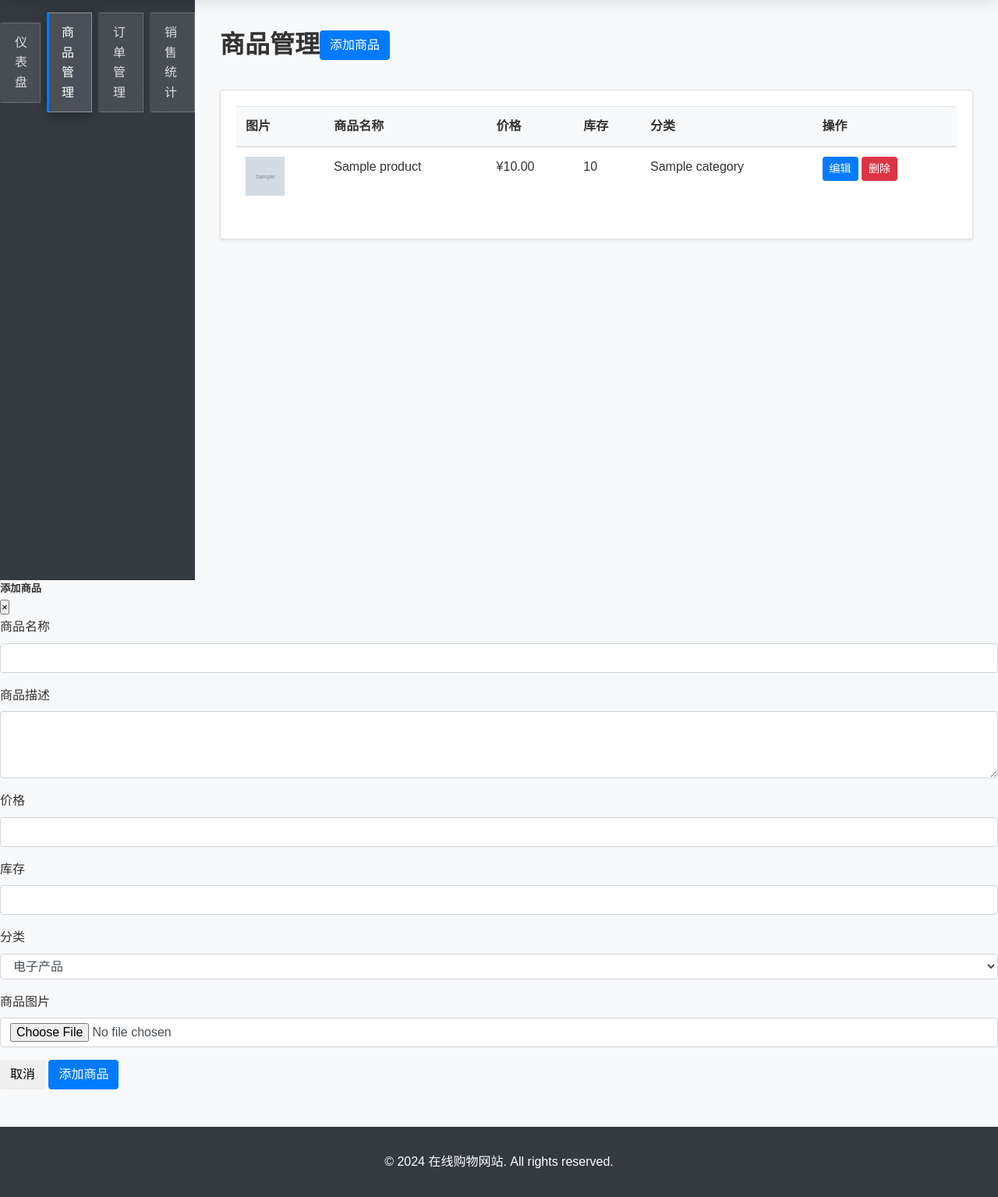
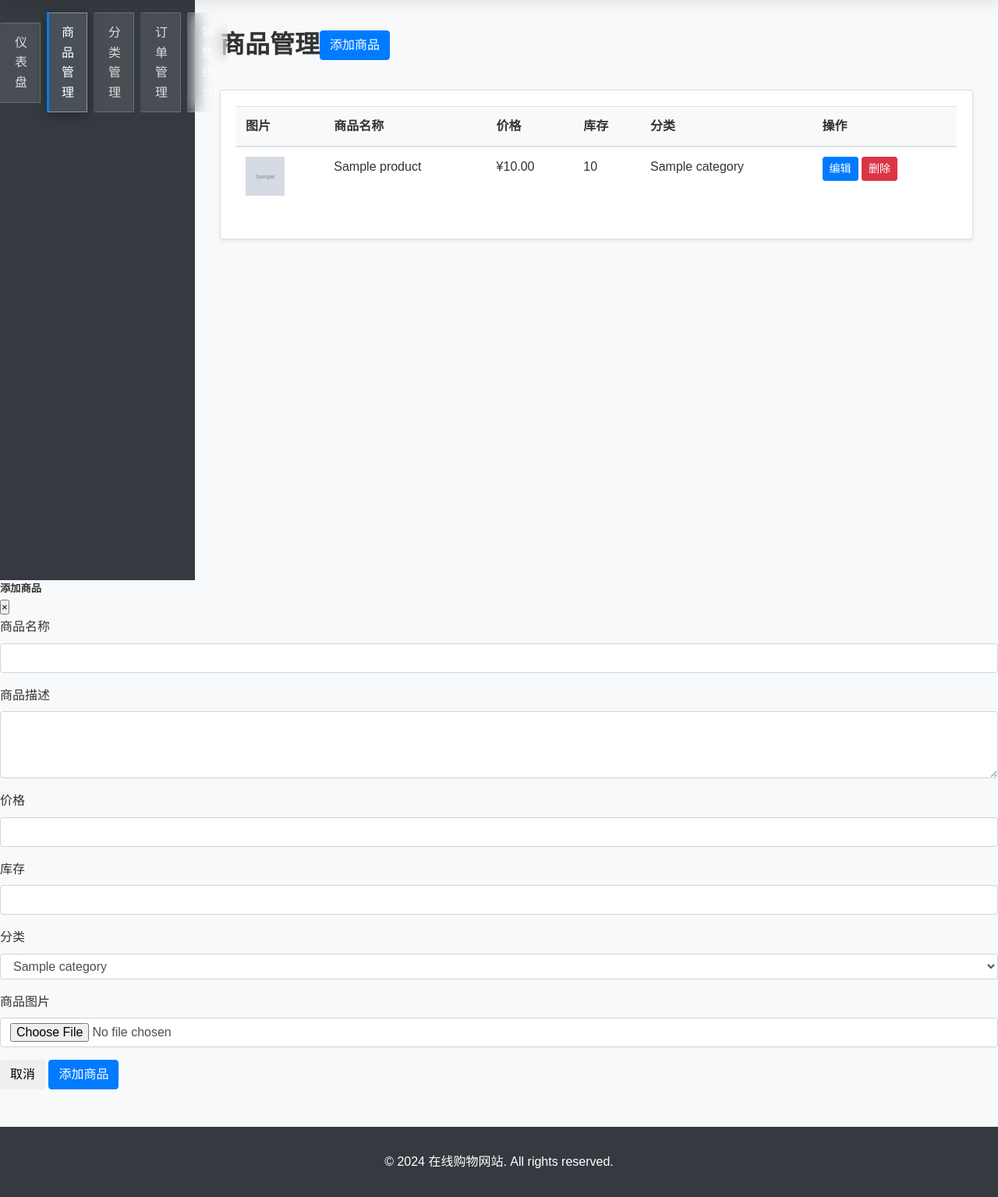
Before and after one commit to lwh-440/online-shop, a Flask app: template templates/admin/product_manage.html in a window 1280 px wide. Shown: the part 62-1597 px from the top of the page at 78% size. Run offline with Flask 3, Linux system fonts and the light colour scheme; the template is opened without the code that fills it: most values are stand-ins (such as "Sample title", 1, 10 or a date in 2020); grey boxes marked "Sample" are stand-in pictures; some libraries are stand-ins or nearby versions.

Commit message:
增加分类功能

```diff
--- a/templates/admin/product_manage.html
+++ b/templates/admin/product_manage.html
@@ -13,6 +13,9 @@
                 </li>
                 <li class="nav-item">
                     <a href="{{ url_for('admin_products') }}" class="nav-link active">商品管理</a>
+                </li>
+                <li class="nav-item">
+                    <a href="{{ url_for('admin_categories') }}" class="nav-link {% if request.endpoint == 'admin_categories' %}active{% endif %}">分类管理</a>
                 </li>
                 <li class="nav-item">
                     <a href="{{ url_for('admin_orders') }}" class="nav-link">订单管理</a>
@@ -97,13 +100,16 @@
                         <label for="stock" class="form-label">库存</label>
                         <input type="number" class="form-control" id="stock" name="stock" required>
                     </div>
+                    <!-- 在商品管理模板中找到分类输入部分，替换为： -->
                     <div class="form-group">
-                        <label for="category" class="form-label">分类</label>
-                        <select class="form-control" id="category" name="category" required>
-                            <option value="electronics">电子产品</option>
-                            <option value="clothing">服装</option>
-                            <option value="shoes">鞋类</option>
-                            <option value="books">图书</option>
+                        <label for="category_id" class="form-label">分类</label>
+                        <select class="form-control" id="category_id" name="category_id" required>
+                            <option value="">请选择分类</option>
+                            {% for category in categories %}
+                                <option value="{{ category.id }}" {% if product and product.category_id == category.id %}selected{% endif %}>
+                                    {{ category.name }}
+                                </option>
+                            {% endfor %}
                         </select>
                     </div>
                     <div class="form-group">
```
